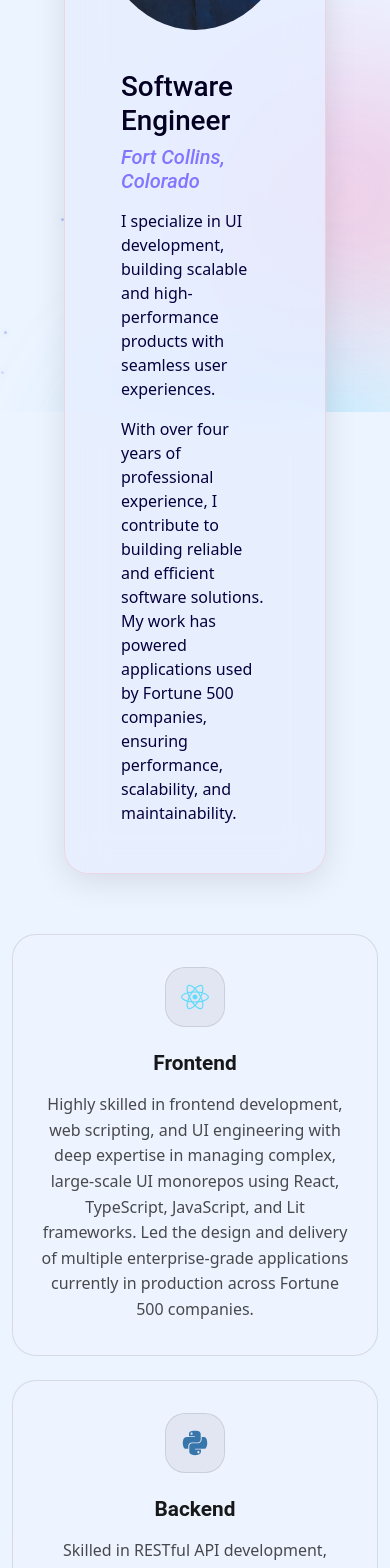
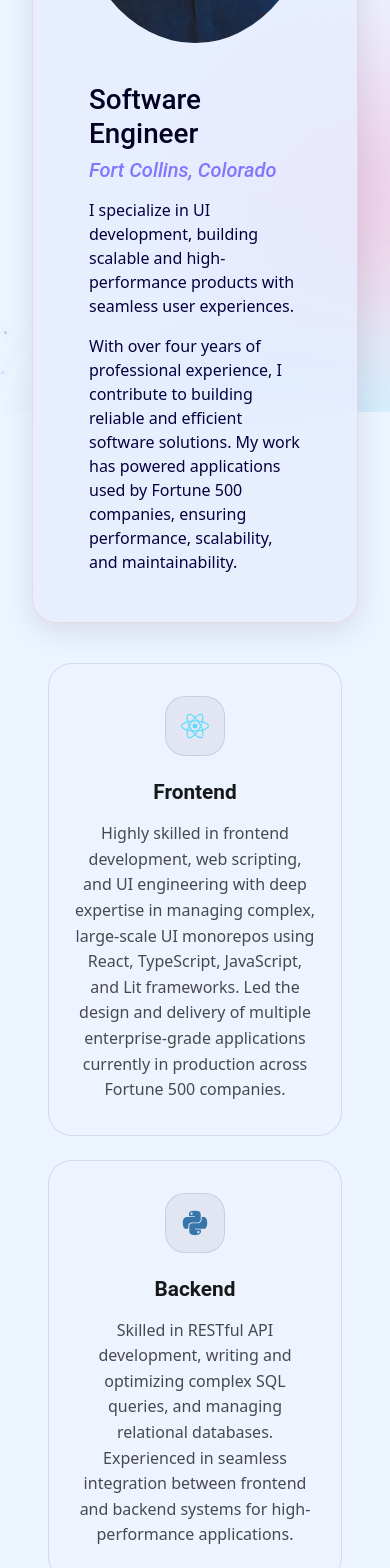
Before and after one commit to antcatalina/my-website, a React (Vite) app: page / in a window 390 px wide. Shown: the part 432-2000 px from the top of the page. Built offline with nearby package versions, Linux system fonts and the light colour scheme.

Commit message:
Fixed mobile display issues

```diff
--- a/src/components/Footer.scss
+++ b/src/components/Footer.scss
@@ -27,9 +27,12 @@
 }
 
 .footer-container {
-  max-width: 1200px;
   margin: 0 auto;
   padding-bottom: 1rem;
+
+  @media (max-width: 32rem) {
+    padding: 0 1rem 1rem 1rem;
+  }
 }
 
 /* Grid layout for cards */
--- a/src/components/Home.scss
+++ b/src/components/Home.scss
@@ -245,6 +245,12 @@
   margin-top: 10rem;
   margin-left: 4rem;
   margin-right: 4rem;
+
+  @media (max-width: 32rem) {
+    margin-top: 8rem;
+    margin-left: 2rem;
+    margin-right: 2rem;
+  }
 }
 
 /* Container styles with glassmorphism */
@@ -262,8 +268,11 @@
 
 .main-container {
   position: relative;
-  max-width: 1200px;
-  margin: 3.75rem auto 0 auto;
+  margin: 3.75rem 4rem 0 4rem;
+
+  @media (max-width: 32rem) {
+    margin: 2.5rem 2rem 0 2rem;
+  }
 }
 
 /* Section transition animation */
--- a/src/components/Home.tsx
+++ b/src/components/Home.tsx
@@ -91,7 +91,7 @@ const Home = (): ReactElement => {
             </div>
           </div>
         </div>
-        <div className="container main-container">
+        <div className="main-container">
           <Footer />
         </div>
       </div>
```
